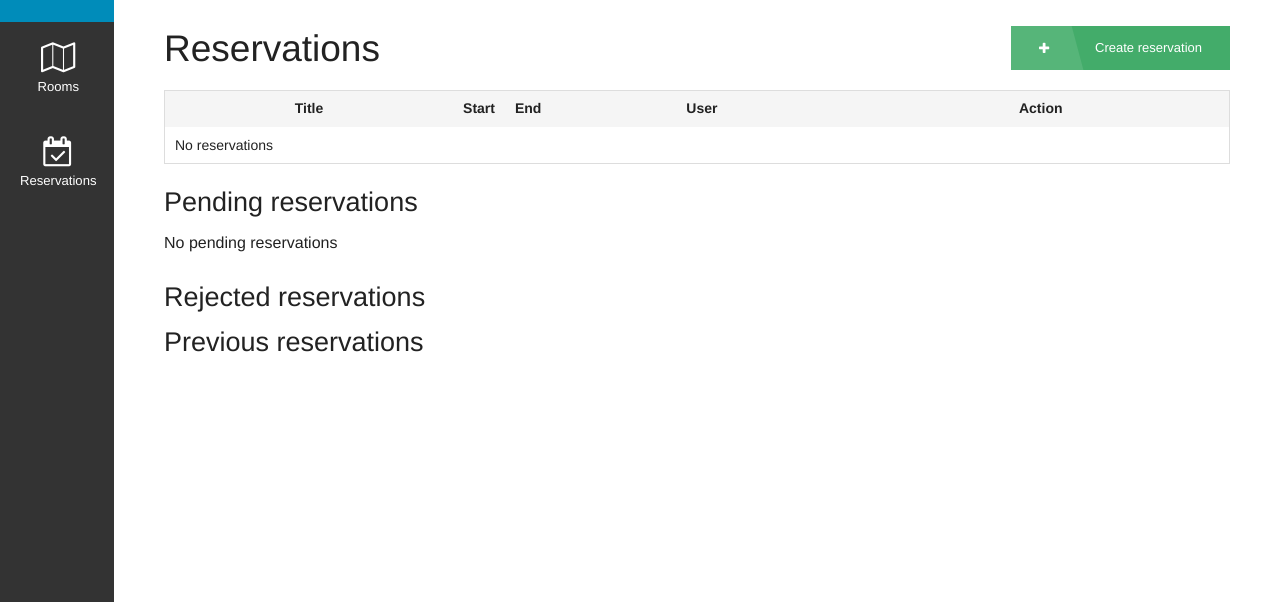
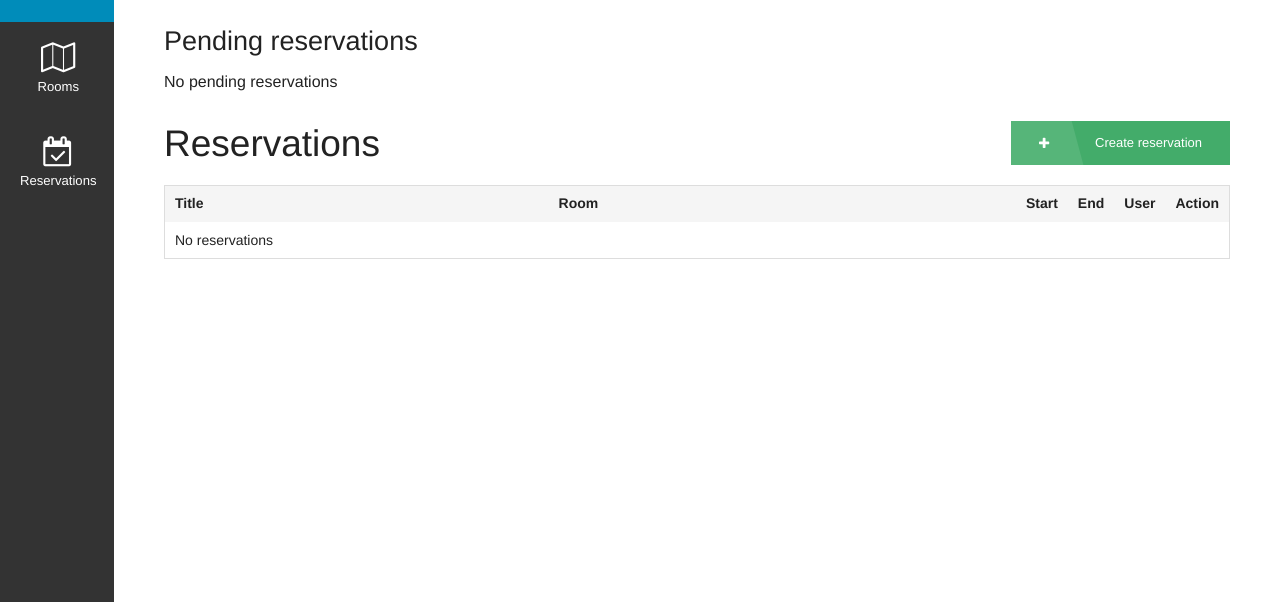
Before and after one commit to kviktor/arrr, a Django app: page /reservation/list/ in a window 1280 px wide. Shown: the part 73-675 px from the top of the page. Run offline with Django 3.2, Linux system fonts and the light colour scheme; the visitor is signed in with stand-in values (Sample User, id 1); data that the repository does not hold is empty; some libraries are stand-ins or nearby versions.

Commit message:
arrr: add reservation list to room

```diff
--- a/arrr/templates/_reservations-table.html
+++ b/arrr/templates/_reservations-table.html
@@ -2,10 +2,13 @@
   <thead>
     <tr>
       <th>Title</th>
+      {% if not hide_room %}
+        <th>Room</th>
+      {% endif %}
       <th class="col-min">Start</th>
       <th class="col-min">End</th>
       {% if not hide_user %}
-        <th>User</th>
+        <th class="col-min">User</th>
       {% endif %}
       <th class="col-min">Action</th>
     </tr>
@@ -16,6 +19,13 @@
         <td>
           {{ r.title }}
         </td>
+        {% if not hide_room %}
+          <td class="col-min">
+            <a href="{{ r.room.get_absolute_url }}">
+              {{ r.room.name }}
+            </a>
+          </td>
+        {% endif %}
         <td class="col-min">
           {{ r.start }}
         </td>
@@ -24,7 +34,9 @@
         </td>
         {% if not hide_user %}
           <td class="col-min">
-            {{ r.reserver }}
+            <a href="{% url "user.detail" slug=r.reserver.username %}">
+              {{ r.reserver.get_full_name }}
+            </a>
           </td>
         {% endif %}
         <td>
--- a/arrr/templates/reservation/list.html
+++ b/arrr/templates/reservation/list.html
@@ -4,55 +4,6 @@
 
 {% block content %}
 
-
-
-<h2>
-  {% if request.user.is_staff %}
-    <a class="button success small ffab-before fa-plus right" href="{% url "reservation.create" %}" style="margin-top: 3px;">
-      Create reservation
-    </a>
-  {% endif %}
-  Reservations
-</h2>
-
-<table id="room-list-table">
-  <thead>
-    <tr>
-      <th>Title</th>
-      <th class="col-min">Start</th>
-      <th class="col-min">End</th>
-      <th>User</th>
-      <th>Action</th>
-    </tr>
-  </thead>
-  <tbody>
-    {% for r in approved %}
-      <tr>
-        <td>
-          {{ r.title }}
-        </td>
-        <td class="col-min">
-          {{ r.start }}
-        </td>
-        <td class="col-min">
-          {{ r.end }}
-        </td>
-        <td class="col-min">
-          {{ r.reserver }}
-        </td>
-        <td>
-          <a class="button tiny secondary ffab-after fa-eye" href="{% url "reservation.detail" pk=r.pk %}">
-            view
-          </a>
-        </td>
-      </tr>
-      {% empty %}
-        <tr>
-          <td colspan="4">No reservations</td>
-        </tr>
-    {% endfor %}
-  </tbody>
-</table>
 
 
 {% if request.user.is_staff %}
@@ -93,14 +44,18 @@
         <li>No pending reservations</li>
     {% endfor %}
   </ul>
-
-  <h3>
-    Rejected reservations
-  </h3>
 {% endif %}
 
-<h3>
-  Previous reservations
-</h3>
+<h2>
+  {% if request.user.is_staff %}
+    <a class="button success small ffab-before fa-plus right" href="{% url "reservation.create" %}" style="margin-top: 3px;">
+      Create reservation
+    </a>
+  {% endif %}
+  Reservations
+</h2>
+
+
+{% include "_reservations-table.html" with reservations=approved %}
 
 {% endblock %}
--- a/arrr/templates/room/detail.html
+++ b/arrr/templates/room/detail.html
@@ -14,5 +14,7 @@ Description: {{ object.description|default:"-" }}
   <a href="{% url "room.delete" slug=object.slug %}">delete</a>
 {% endif %}
 
+<h3>Reservations</h3>
+{% include "_reservations-table.html" with reservations=upcoming_rsvs hide_room=True %}
 
 {% endblock %}
```
Also changed, not shown: arrr/arrr/views/room.py (+11 -1 lines).
